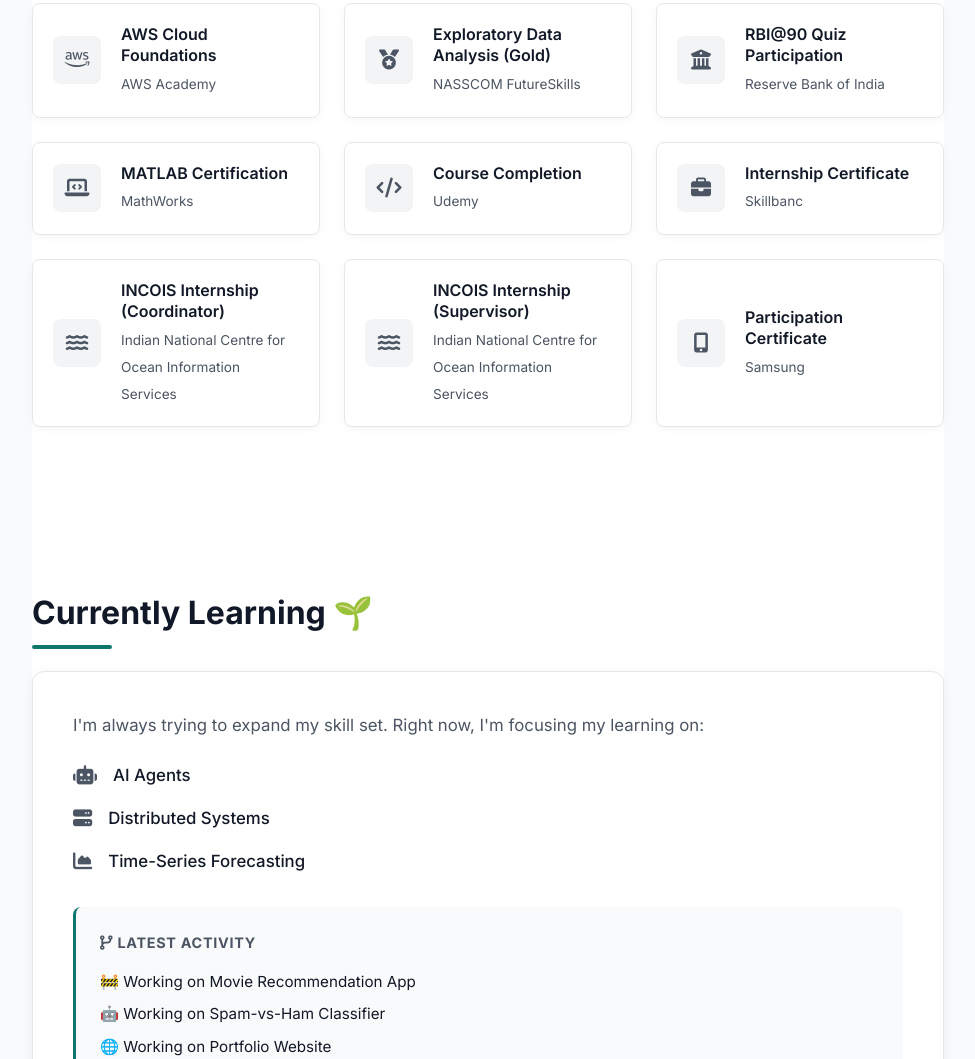
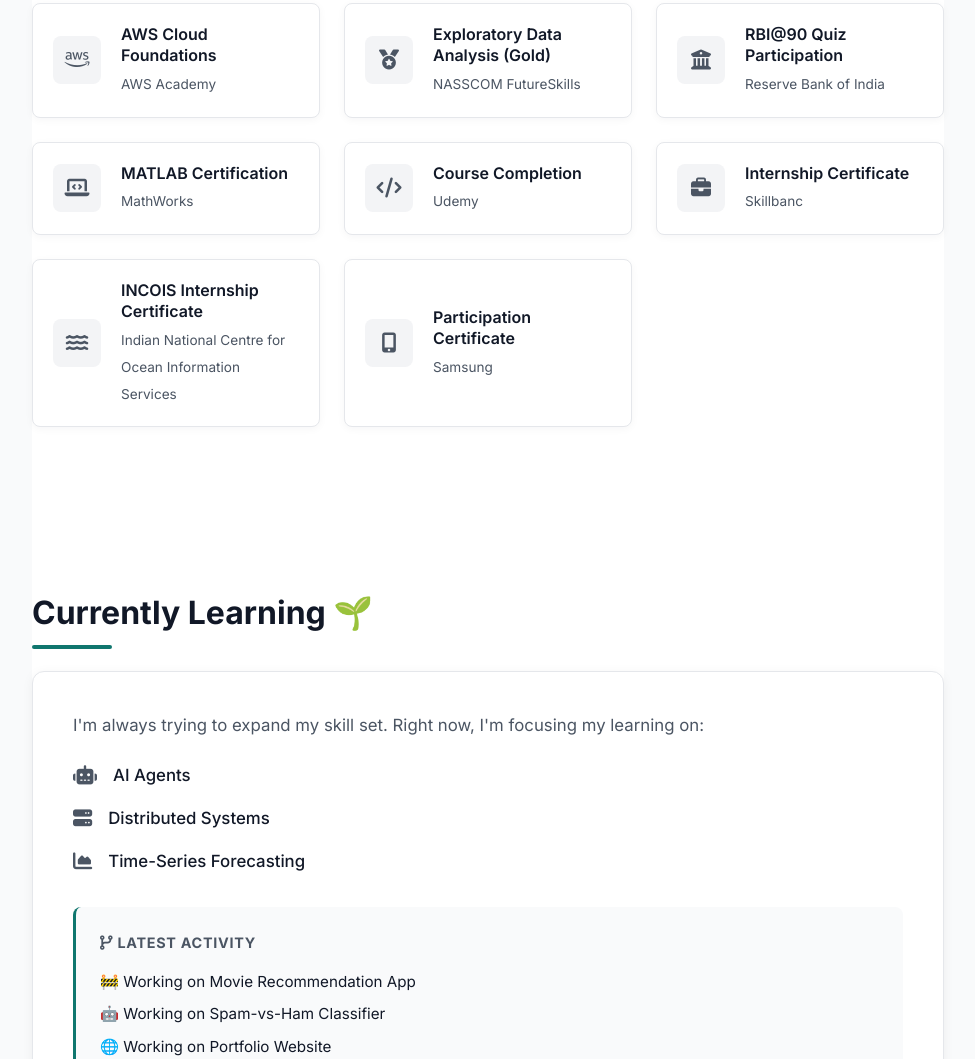
Before and after one commit to MedhaMasanam/MedhaMasanam.github.io, a plain HTML site: page index.html in a window 1280 px wide. Shown: the part 3031-4090 px from the top of the page, without its empty margins (152-1127 px from the left). Drawn offline with Linux system fonts and the light colour scheme.

Commit message:
style: combine INCOIS certificates into single clean entry

```diff
--- a/index.html
+++ b/index.html
@@ -246,15 +246,7 @@
                 <a href="certifications/francis internship.pdf" target="_blank" class="cert-card">
                     <div class="cert-icon"><i class="fas fa-water"></i></div>
                     <div class="cert-info">
-                        <h4>INCOIS Internship (Coordinator)</h4>
-                        <span>Indian National Centre for Ocean Information Services</span>
-                    </div>
-                </a>
-
-                <a href="certifications/pavan internship.pdf" target="_blank" class="cert-card">
-                    <div class="cert-icon"><i class="fas fa-water"></i></div>
-                    <div class="cert-info">
-                        <h4>INCOIS Internship (Supervisor)</h4>
+                        <h4>INCOIS Internship Certificate</h4>
                         <span>Indian National Centre for Ocean Information Services</span>
                     </div>
                 </a>
```
